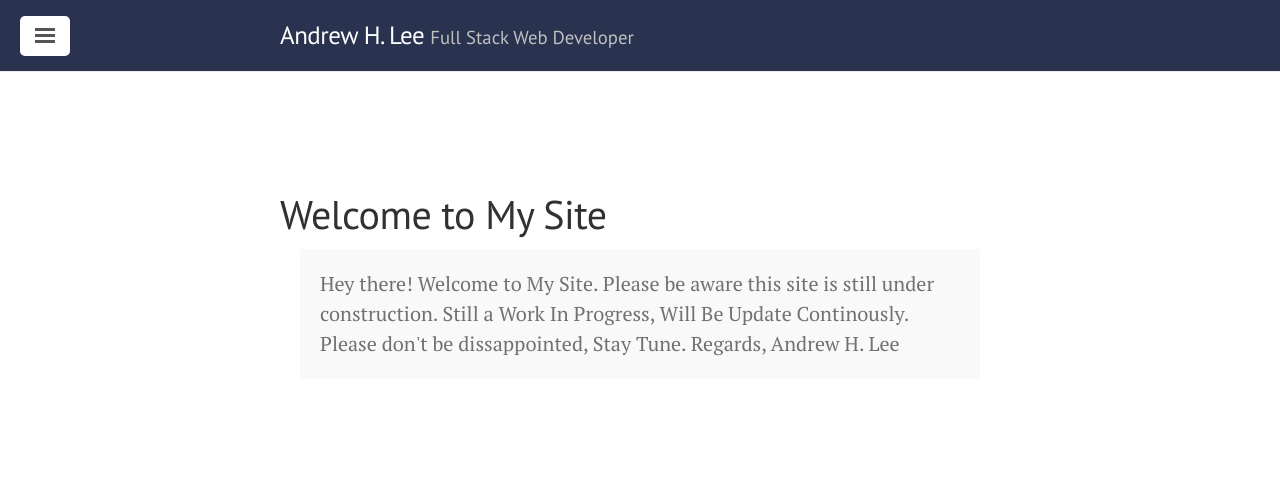
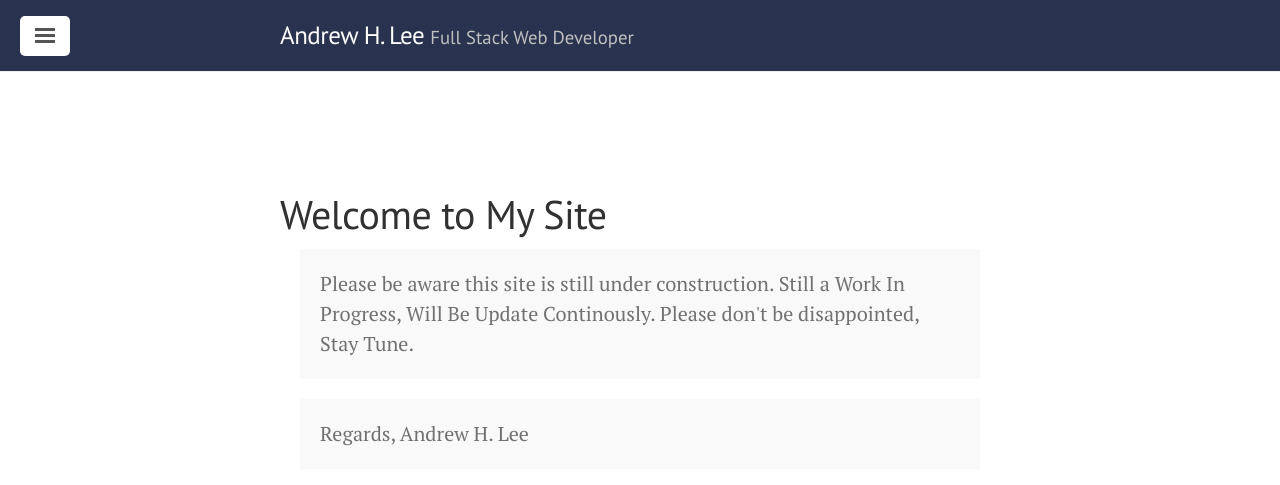
Before and after one commit to andrew-h-lee/andrew-h-lee.github.io, a Jekyll site: the page built from index.html, in a window 1280 px wide. Shown: the top 485 px of the page. Built offline with Jekyll 4.4.1, drawn with Linux system fonts in a browser that asks for light colours; the list of posts is cut into pages by our own code.

Commit message:
More Notice Update

```diff
--- a/index.html
+++ b/index.html
@@ -14,14 +14,12 @@ title: Home
         <body class="metro">
           <div class="container">
             <p class="message">
-              Hey there! Welcome to My Site.
               Please be aware this site is still under construction.
               Still a Work In Progress, Will Be Update Continously.
-              Please don't be dissappointed, Stay Tune.
-
-              Regards,
-
-              Andrew H. Lee
+              Please don't be disappointed, Stay Tune.
+            </p>
+            <p class="message">
+              Regards, Andrew H. Lee
             </p>
           </div>
         </body>
```
